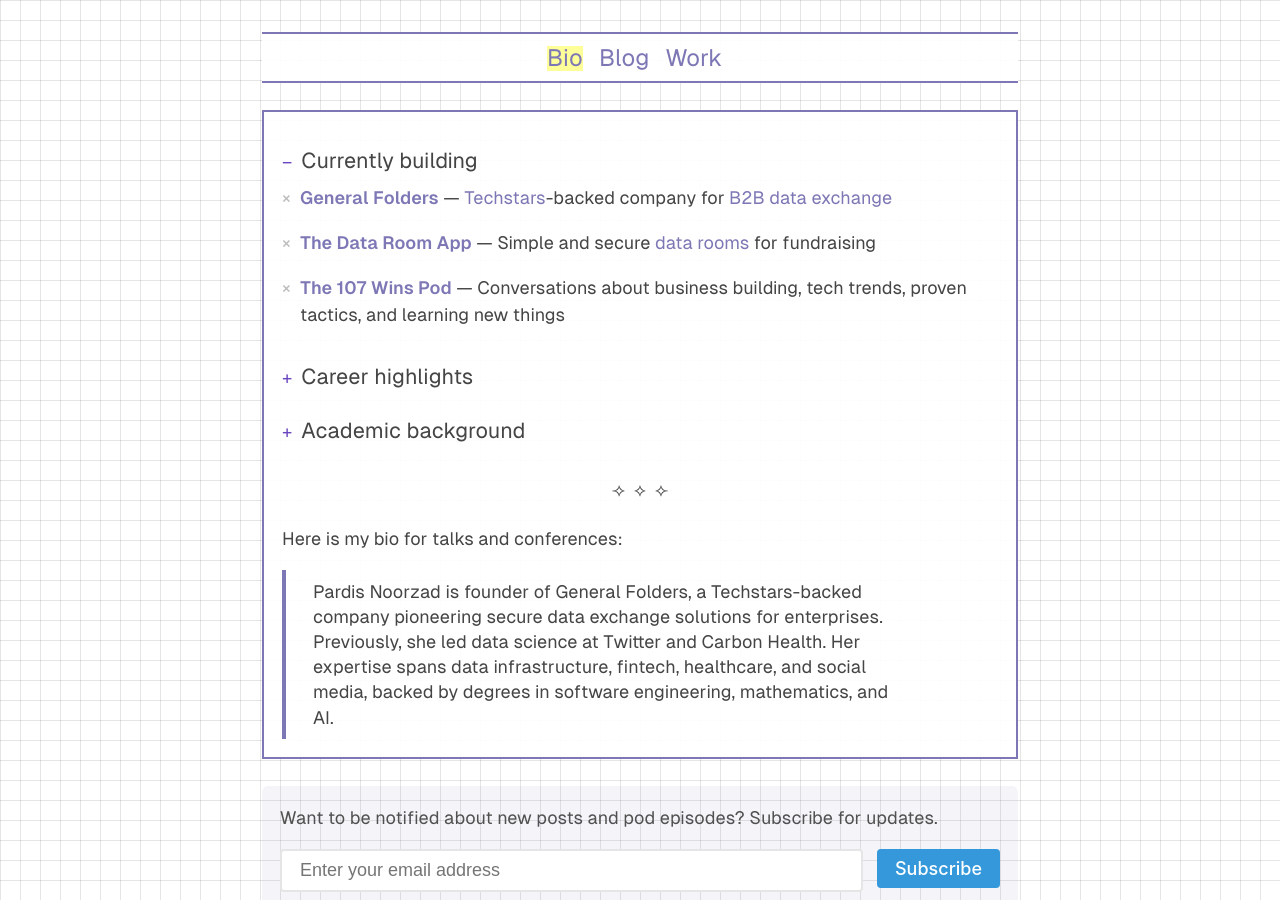
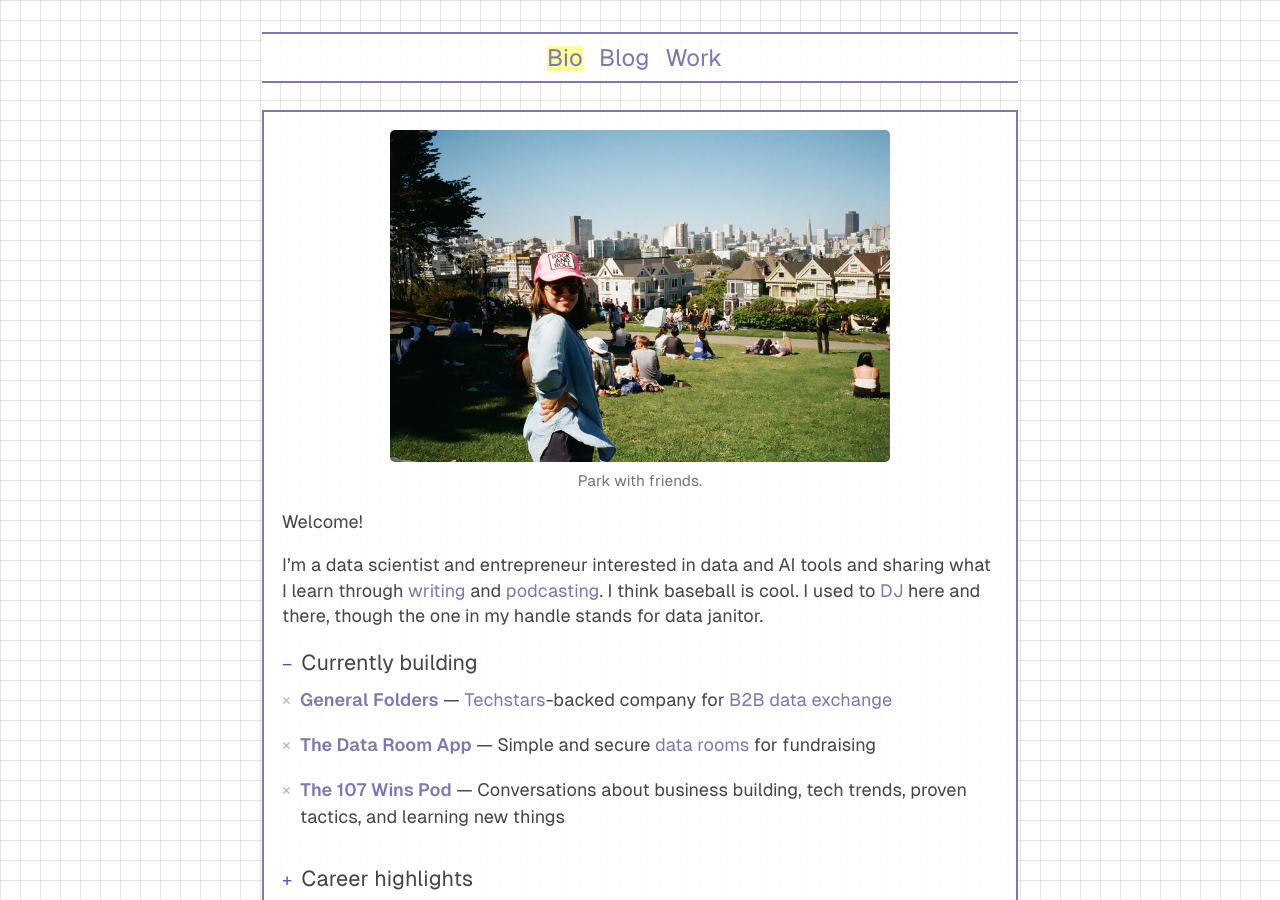
Before and after one commit to djpardis/djpardis.github.io, a Jekyll site: the page built from index.md, in a window 1280 px wide and 900 px high. Built offline with Jekyll 4.4.1, drawn with Linux system fonts in a browser that asks for light colours; a style sheet for code colours, icons or effects is not loaded.

Commit message:
Update bio intro with profile pic and personal touch

```diff
--- a/index.md
+++ b/index.md
@@ -7,8 +7,12 @@
 canonical_url: https://djpardis.com/
 ---
 
-<!-- ![Pardis Noorzad](/files/pics/pages/profile pic 3.jpg){: style="max-width: 500px; display: block; margin: 0 auto;"}
-*Park with friends.* -->
+![Pardis Noorzad](/files/pics/pages/profile pic 3.jpg){: style="max-width: 500px; display: block; margin: 0 auto;"}
+*Park with friends.*
+
+Welcome! <br>
+
+I'm a data scientist and entrepreneur interested in data and AI tools and sharing what I learn through [writing](/blog) and [podcasting](https://107wins.club). I think baseball is cool. I used to [DJ](https://djpardis.club) here and there, though the one in my handle stands for data janitor.
 
 <!-- <details class="collapsible-section" markdown="1" open>
 <summary><h3>Interests and hobbies</h3></summary>
@@ -17,6 +21,7 @@
 - **AI tools** — [AI coding best practices](/blog/2025/06/20-vibe-coding-data-room-app/); [Adventures in authentication](/blog/2025/07/20-introducing-the-data-room-app/)
 - **Sports analytics** — [Revisiting Moneyball](/blog/2024/12/24/revisiting-moneyball/)
 - **Baseball** — [Batter plate discipline](https://djpardis.medium.com/batter-plate-discipline-7d7d5e92a814); [MLB recruiting explained](https://djpardis.medium.com/how-does-mlb-recruiting-work-13e96c2519cf)
+- **DJing** — [Check out my sets and radio shows](https://djpardis.club){:target="_blank"}
 
 </details> -->
 
```
